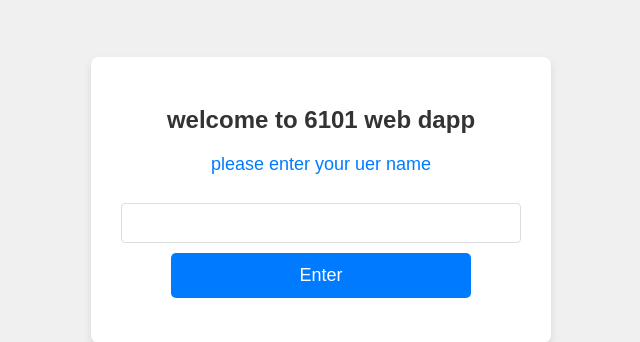
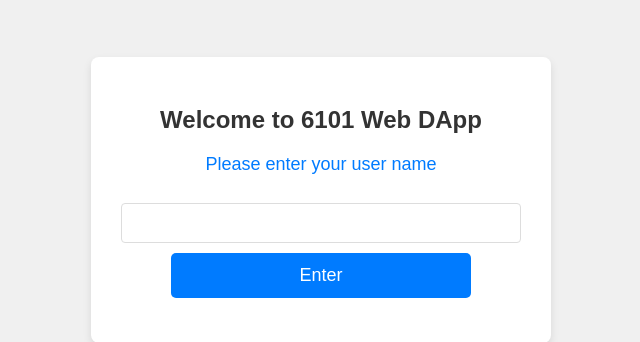
Before and after one commit to gaocanevan-dot/AY20252-6106, a Flask app: page / in a window 1280 px wide. Shown: the part 220-562 px from the top of the page, without its empty margins (319-959 px from the left). Run offline with Flask 3, Linux system fonts and the light colour scheme.

Commit message:
Refactor index.html for improved structure and content

```diff
--- a/templates/index.html
+++ b/templates/index.html
@@ -1,15 +1,13 @@
 <head>
-    <meta name="viewport" content="width=device-width, initial-scale=1">
-    <link rel="stylesheet" href="{{url_for('static', filename='styles.css')}}">
+    <meta name=""viewport" content="width=device-width,initial-scale=1">
+    <link rel="stylesheet" href="{{url_for('static',filename='styles.css')}}">
 </head>
 
 <body>
     <div class="container">
-        <h2> welcome to 6101 web dapp </h2>
-        <p>please enter your uer name</p>
-
-
-        <form action="/result" method="post">
+        <h2>Welcome to 6101 Web DApp</h2>
+        <p>Please enter your user name</p>
+        <form action="/main" method="post">
             <input type="text" name="q">
             <input type="submit" value="Enter">
         </form>
```
